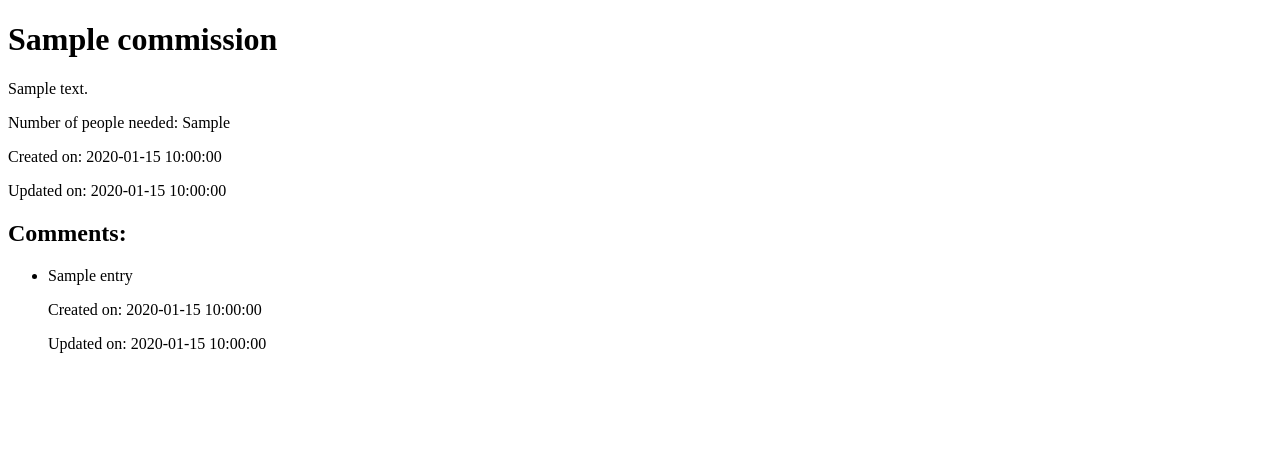
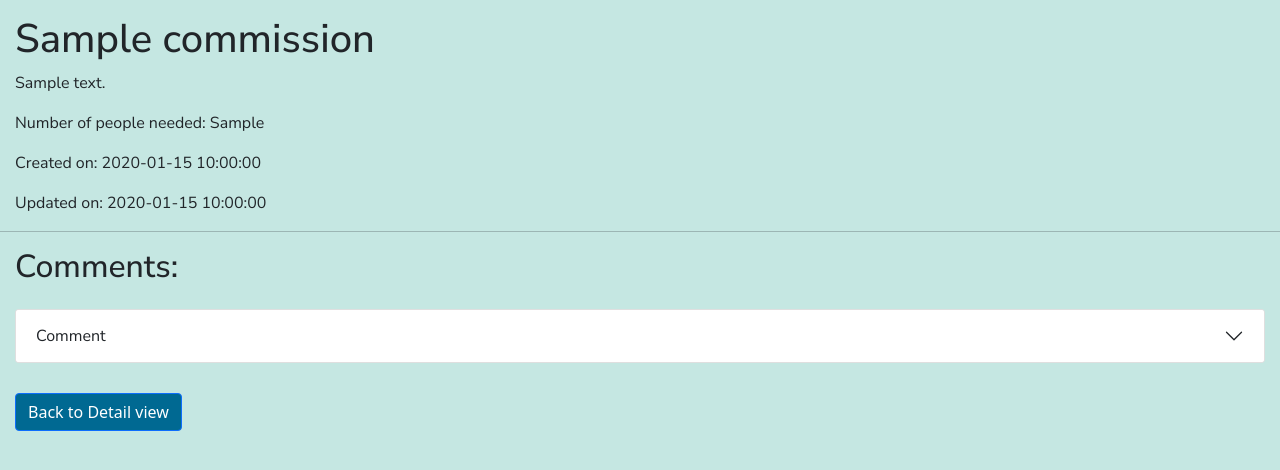
Before and after one commit to diego-nst/hobbysite-g-2, a Python web app: template commissions/templates/commissions/commission_detail.html in a window 1280 px wide. Shown: the top 470 px of the page. Run offline with Jinja, Linux system fonts and the light colour scheme; the template is opened without the code that fills it: most values are stand-ins (such as "Sample title", 1, 10 or a date in 2020).

Commit message:
stylized the html pages and made them look nicer

```diff
--- a/commissions/templates/commissions/commission_detail.html
+++ b/commissions/templates/commissions/commission_detail.html
@@ -1,18 +1,62 @@
 {% extends 'base.html' %}
 
 {% block title %}{{commission.title}}{% endblock %}
+
+{% block styles %}
+
+    <link href="https://cdn.jsdelivr.net/npm/bootstrap@5.1.3/dist/css/bootstrap.min.css" rel="stylesheet" integrity="sha384-1BmE4kWBq78iYhFldvKuhfTAU6auU8tT94WrHftjDbrCEXSU1oBoqyl2QvZ6jIW3" crossorigin="anonymous">
+	<!-- Bootstrap 5 JavaScript-->
+	<script src="https://cdn.jsdelivr.net/npm/bootstrap@5.1.3/dist/js/bootstrap.bundle.min.js" integrity="sha384-ka7Sk0Gln4gmtz2MlQnikT1wXgYsOg+OMhuP+IlRH9sENBO0LRn5q+8nbTov4+1p" crossorigin="anonymous"></script>
+    <style>
+        @import
+        url('https://fonts.googleapis.com/css2?family=Nunito+Sans:ital,opsz,wght@0,6..12,200..1000;1,6..12,200..1000&display=swap');
+        @font-face {
+    font-family: "Nunito Sans", sans-serif;
+    src: url("nunito-sans.woff2") format("woff2 supports variations"),
+        url("nunito-sans.woff2") format("woff2-variations");
+    font-weight: 200 1000;
+    }
+    h1, h2{
+        padding-left: 15 px;
+        font-family: Nunito Sans;
+    }
+    p{
+        padding-left: 15 px;
+        font-family: Nunito Sans;
+    }
+    body{
+        background-color: #C5E7E2;
+    }
+    </style>
+{% endblock %}
 {% block content %}
+    <div style="padding-left: 15px; padding-top: 15px;">
     <h1>{{commission.title}}</h1>
-    <p>{{commission.description}}</p>
+    <p><span class="indent"></span>{{commission.description}}</p>
     <p>Number of people needed: {{commission.peopleRequired}}</p>
     <p>Created on: {{commission.created}}</p>
     <p>Updated on: {{commission.updated}}</p>
-    <p> </p>
-    <h2>Comments:</h2>
-    <ul>{% for comment in commission.comments.all %}
-        <li><p>{{comment.entry}}</p>
-        <p>Created on: {{comment.created}}</p>
-        <p>Updated on: {{comment.updated}}</p>
-        <p> </p></li>
-	{% endfor %}</ul>
+    </div>
+    <hr>
+    <h2 style="padding-left: 15px;">Comments:</h2>
+    <div class="accordion" id="commentAccordion" style="padding: 15px;">
+        {% for comment in commission.comments.all %}
+        <div class="accordion-item">
+            <h2 class="accordion-header" id='heading{{comment.pk}}'>
+                <button class="accordion-button collapsed" type="button" data-bs-toggle="collapse" data-bs-target="#collapse{{comment.pk}}" aria-expanded="false" aria-controls="collapse{{comment.pk}}">
+                Comment {{ forloop.counter }}
+                </button>
+            </h2>
+            <div id="collapse{{comment.pk}}" class="accordion-collapse collapse" aria-labelledby="heading{{comment.pk}}">
+                <div class="accordion-body " style="background-color:midnightblue;color: white;">
+                    <p>{{comment.entry}}</p>
+                    <p>Created on: {{comment.created}}</p>
+                    <p>Updated on: {{comment.updated}}</p>
+                </div>
+            </div>
+        </div>
+        {% endfor %}
+    </div>
+    <div style="padding: 15px;"><a class="btn btn-primary" href="/commissions/list" role="button" style="background-color: #006992;">Back to Detail view</a></div>
+
 {% endblock %}
```
Also changed, not shown: commissions/templates/commissions/commission_list.html (+57 -4 lines).
